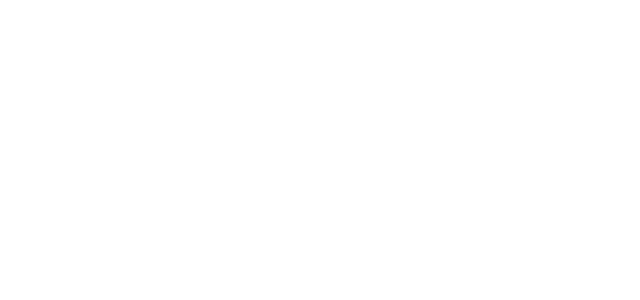
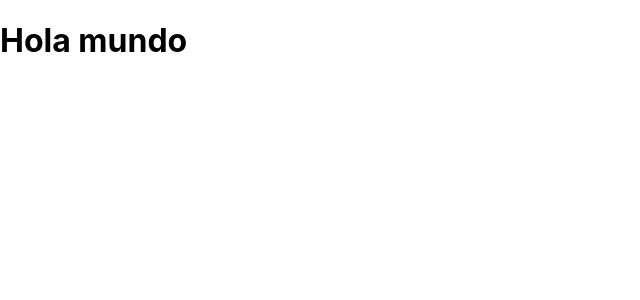
Before and after one commit to Ricardo-Nava-Lima/taks, a React (Create React App) app: page / in a window 1280 px wide. Shown: the top 300 px of the page, without its empty margins (0-640 px from the left). Built offline with nearby package versions, Linux system fonts and the light colour scheme.

Commit message:
Hola mundo

```diff
--- a/src/App.js
+++ b/src/App.js
@@ -2,9 +2,7 @@
 
 function App() {
   return (
-    <div>
-
-    </div>
+    <h1>Hola mundo</h1>
   );
 }
 
```
